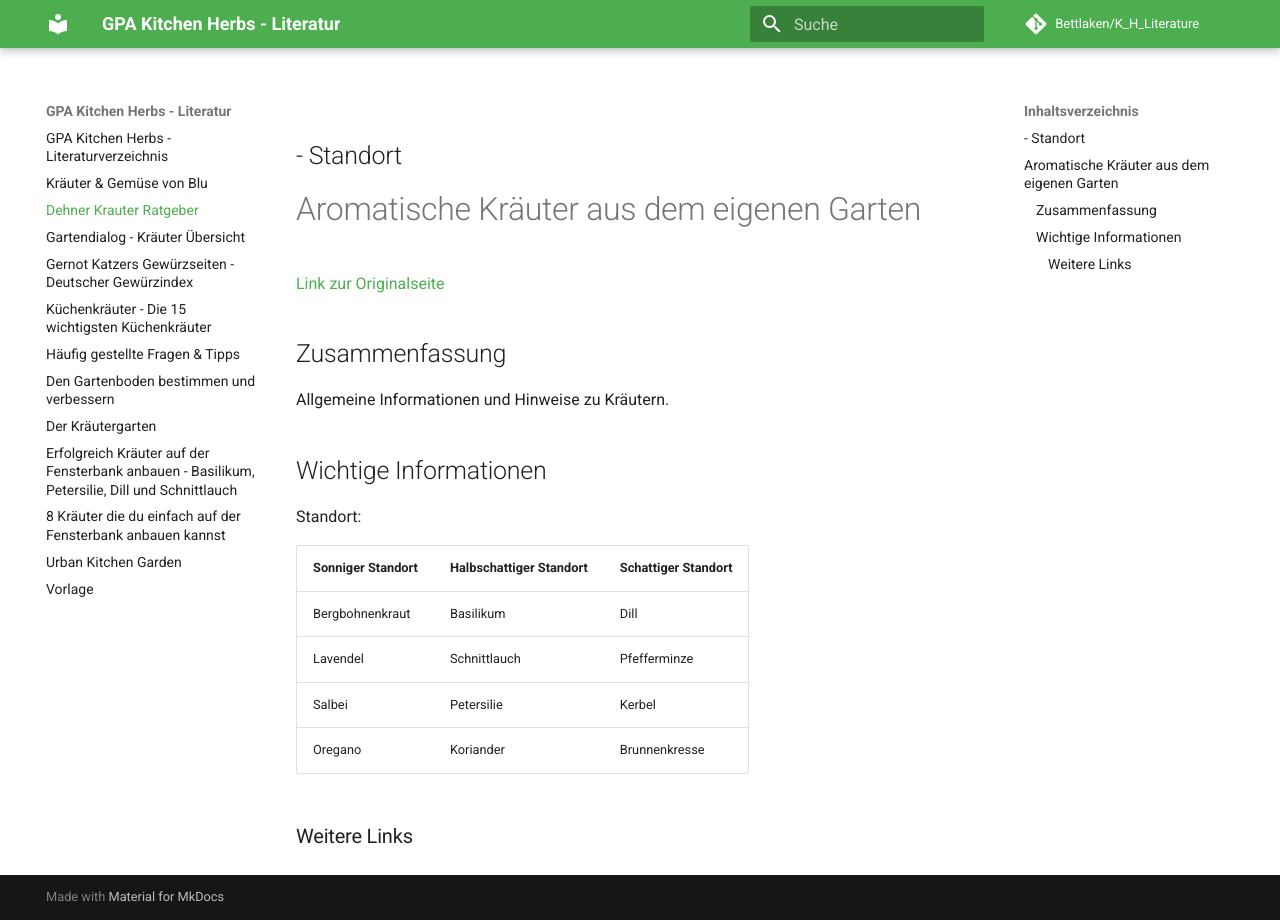
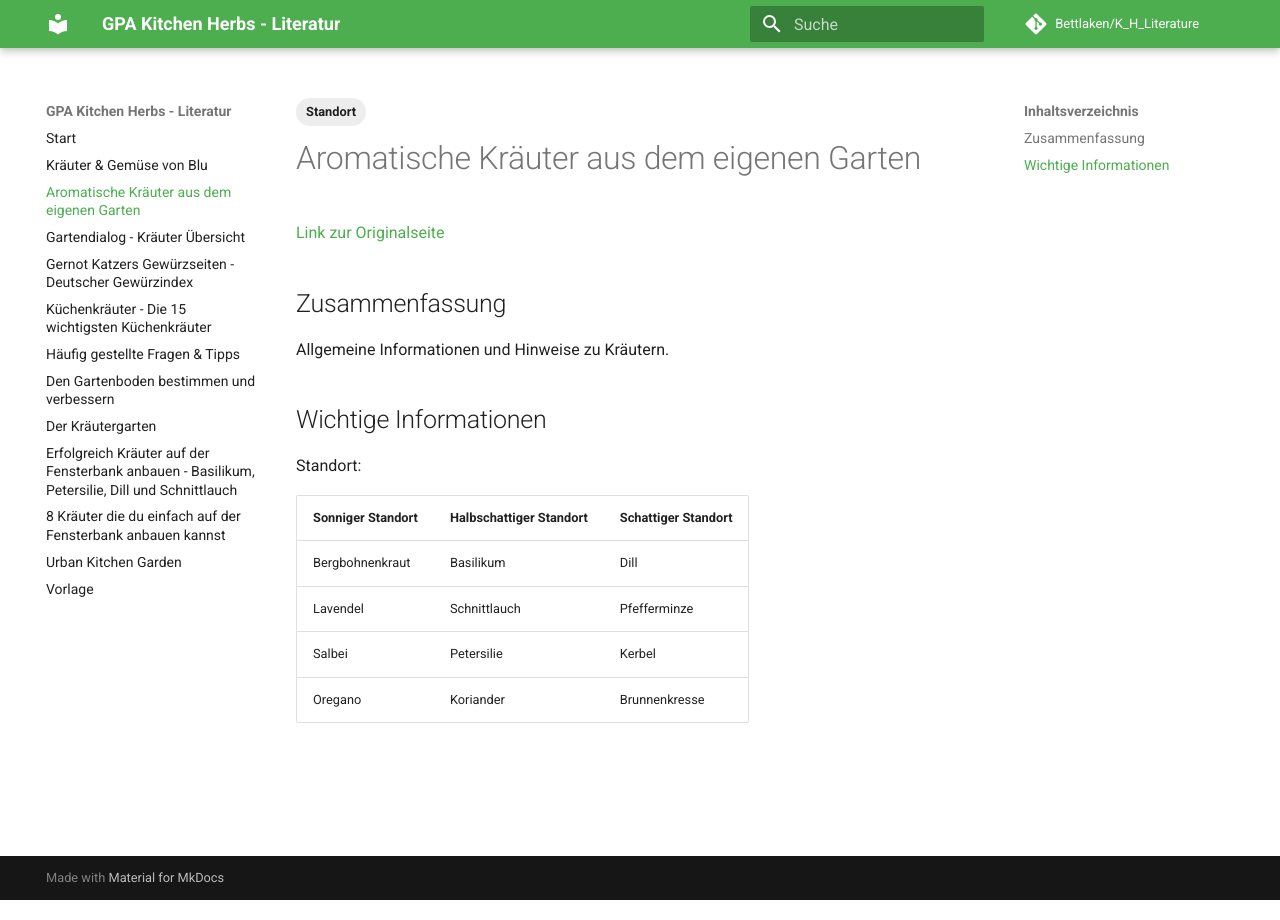
Before and after one commit to GP-Digital-Kitchen-Herbs/documentation, an MkDocs documentation site: the page built from docs/Dehner-Krauter-Ratgeber.md, in a window 1280 px wide. Built offline with MkDocs 1.6.1 and Material for MkDocs 9.7.7, drawn with Linux system fonts in a browser that asks for light colours; comment, search, counter and statistics services are not loaded.

Commit message:
Fix wrong headers

```diff
--- a/docs/Dehner-Krauter-Ratgeber.md
+++ b/docs/Dehner-Krauter-Ratgeber.md
@@ -1,8 +1,8 @@
---------------------
+---
 title: Aromatische Kräuter aus dem eigenen Garten
 tags:
  - Standort
---------------------
+---
 
 # Aromatische Kräuter aus dem eigenen Garten
 
@@ -22,6 +22,3 @@ Standort:
 | Lavendel          | Schnittlauch            | Pfefferminze        |
 | Salbei            | Petersilie              | Kerbel              |
 | Oregano           | Koriander               | Brunnenkresse       |
-
-
-### Weitere Links
```
Also changed, not shown: docs/index.md (+2 -2 lines).
